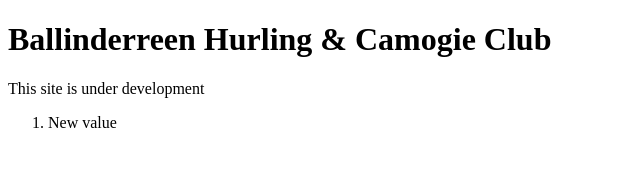
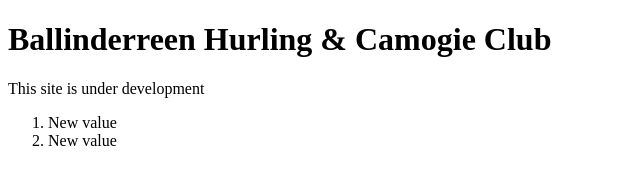
Before and after one commit to ballinderreenhurlingandcamogieclub/ballinderreenhurlingandcamogieclub.github.io, a plain HTML site: page index.html in a window 1280 px wide. Shown: the full height of the page, 0-640 px from the left. Drawn offline with Linux system fonts and the light colour scheme.

Commit message:
Update index.html

```diff
--- a/index.html
+++ b/index.html
@@ -10,6 +10,7 @@
     <p>This site is under development</p>
     <ol>
         <li>New value</li>
+        <li>New value</li>
     </ol>
 </body>
     <script>
```
